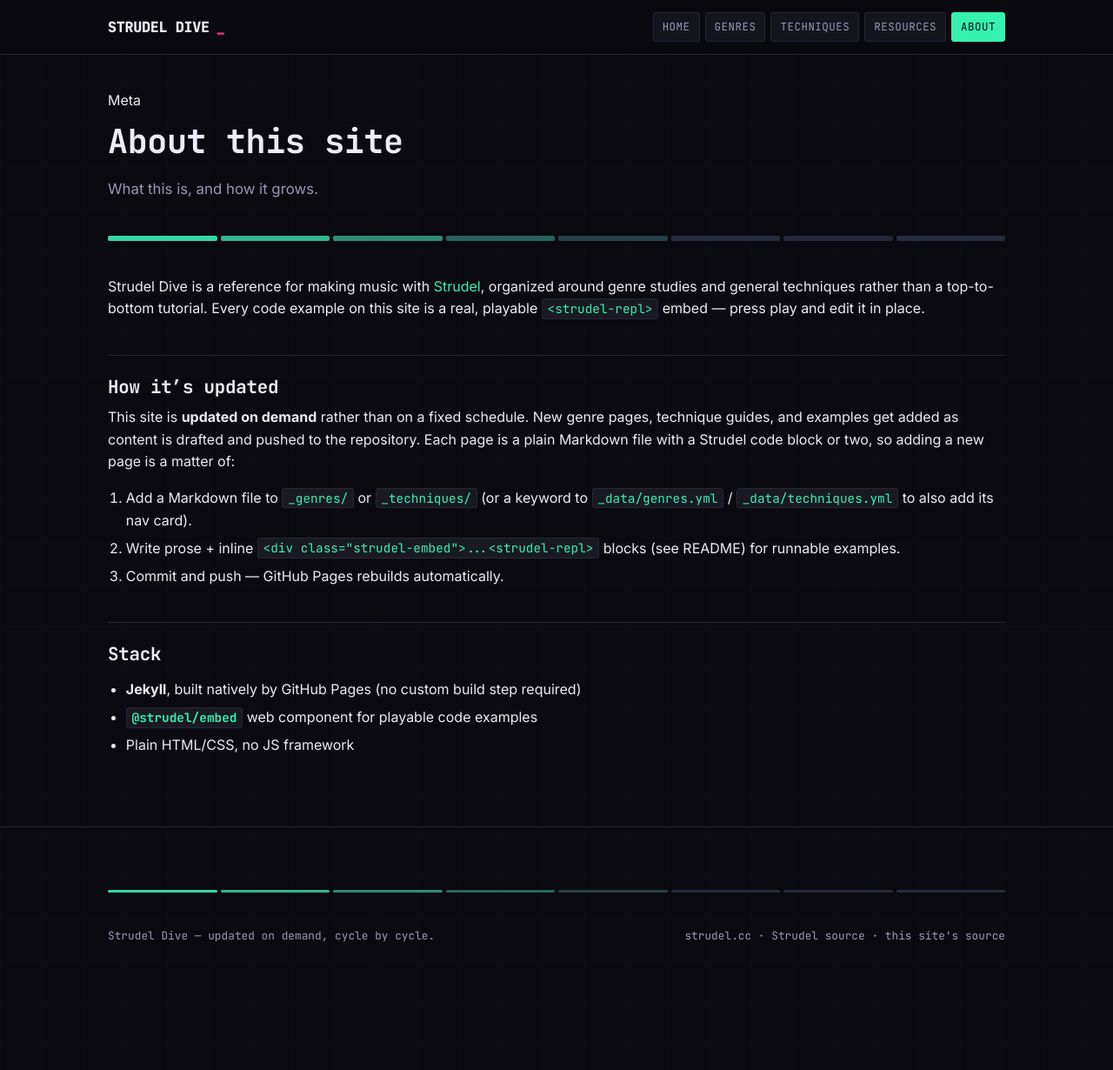
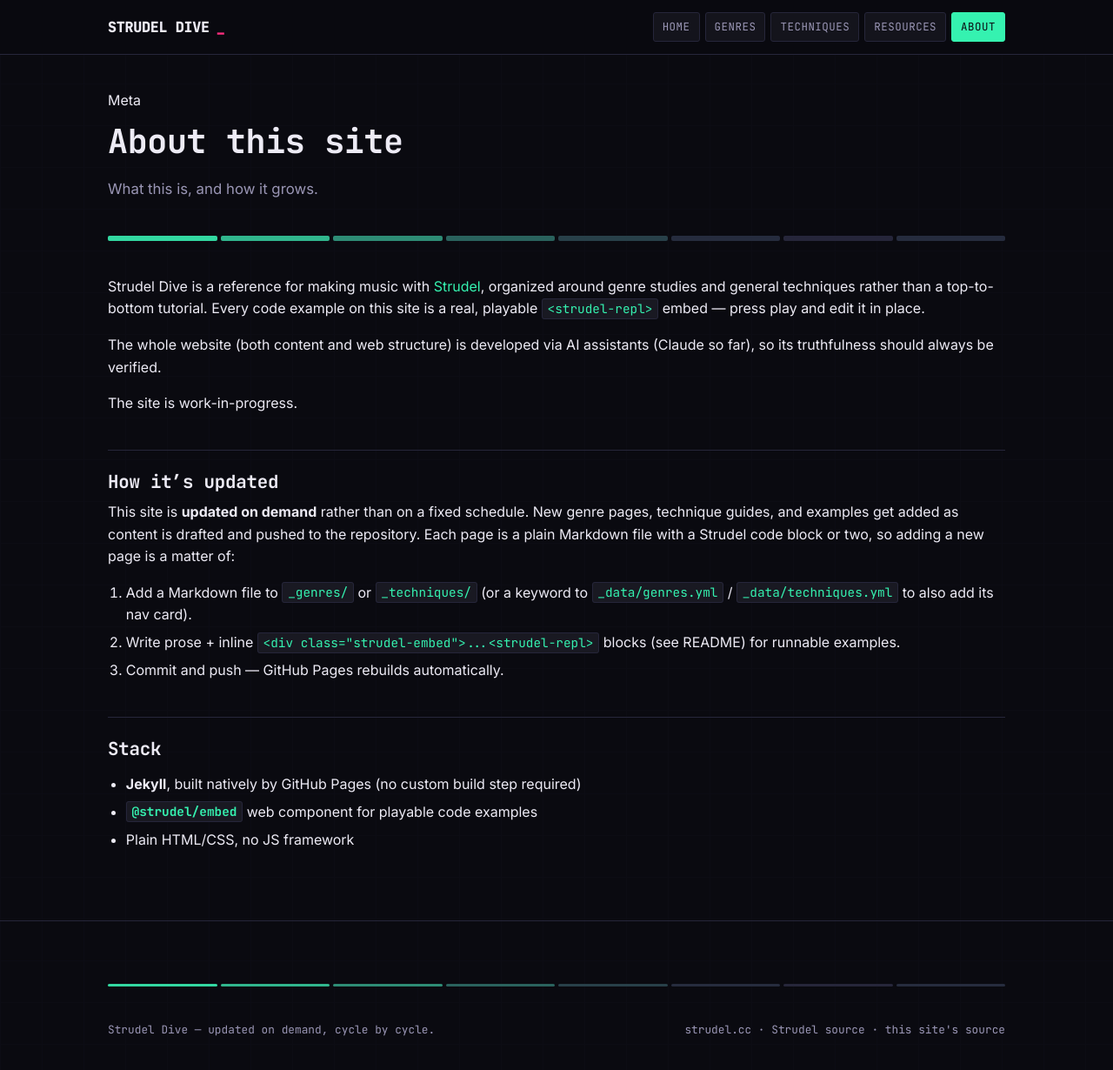
Before and after one commit to ciapistess/strudel-dive, a Jekyll site: the page built from about.md, in a window 1280 px wide and 1255 px high. Shown: the top 1230 px of the window at 87% size. Built offline with Jekyll 4.4.1, drawn with Linux system fonts in a browser that asks for light colours; a script that is not in the unit is left out.

Commit message:
Added AI disclaimer to about.md

```diff
--- a/about.md
+++ b/about.md
@@ -20,6 +20,11 @@ general techniques rather than a top-to-bottom tutorial. Every code example
 on this site is a real, playable `<strudel-repl>` embed — press play and
 edit it in place.
 
+The whole website (both content and web structure) is developed via AI assistants (Claude so far),
+so its truthfulness should always be verified.
+
+The site is work-in-progress.
+
 ## How it's updated
 
 This site is **updated on demand** rather than on a fixed schedule. New
```
